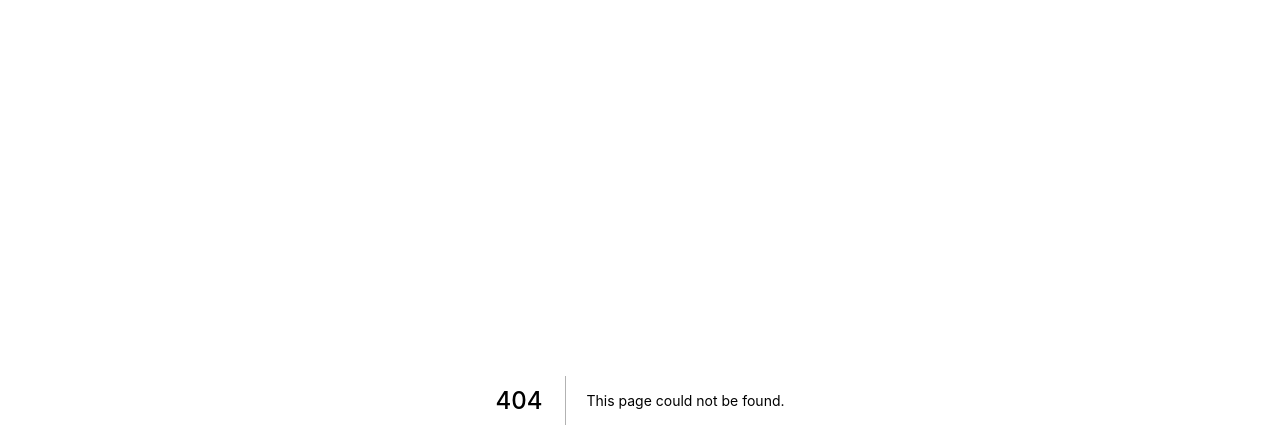
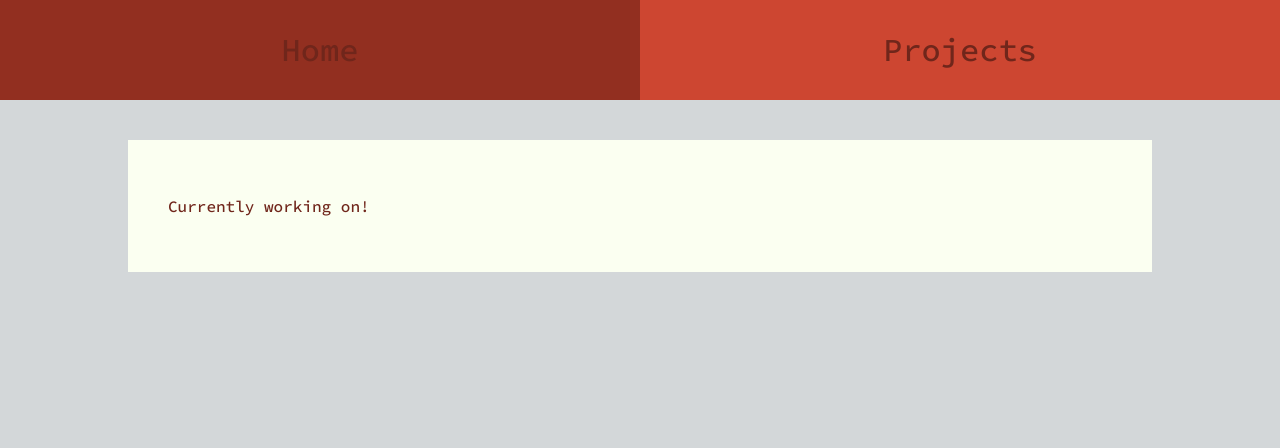
Before and after one commit to JustScreaMy/screamy-portfolio, a Next.js app: page /repos in a window 1280 px wide. Before the commit this address had no page. Shown: the top 448 px of the page. Built offline with nearby package versions, Linux system fonts and the light colour scheme.

Commit message:
Working on repositories page

```diff
--- /dev/null
+++ b/components/repo.js
@@ -0,0 +1,5 @@
+import style from '../styles/Repo.module.css'
+
+export default function Repo({ repository }) {
+  return <p>Test</p>
+}
--- a/package.json
+++ b/package.json
@@ -10,7 +10,8 @@
   "dependencies": {
     "next": "12.0.2",
     "react": "17.0.2",
-    "react-dom": "17.0.2"
+    "react-dom": "17.0.2",
+    "swr": "^1.0.1"
   },
   "devDependencies": {
     "eslint": "7",
--- /dev/null
+++ b/pages/repos.js
@@ -0,0 +1,34 @@
+import style from '../styles/Repos.module.css'
+import Layout from '../components/layout.js'
+import Repo from '../components/repo.js'
+
+import useSWR from 'swr'
+
+const fetcher = (url) => fetch(url).then((r) => r.json())
+
+export default function Home() {
+  /*const { repositories, error } = useSWR(
+    'https://api.github.com/users/screamy159/repos',
+    fetcher
+  )
+  if (error)
+    return (
+      <Layout>
+        <p className={style.error}>Failed to load!</p>
+      </Layout>
+    )
+  if (!repositories)
+    return (
+      <Layout>
+        <p>Loading... {repositories}</p>
+      </Layout>
+    )*/
+  return (
+    <Layout>
+      {/*repositories.map((repo) => (
+        <Repo key={repo.id} repository={repo}></Repo>
+      ))*/}
+      <p>Currently working on!</p>
+    </Layout>
+  )
+}
```
Also changed, not shown: pages/index.js (+4 -4 lines), styles/Repo.module.css (added), styles/Repos.module.css (added), 1 other file (tests, documents, lock files or other folders).
